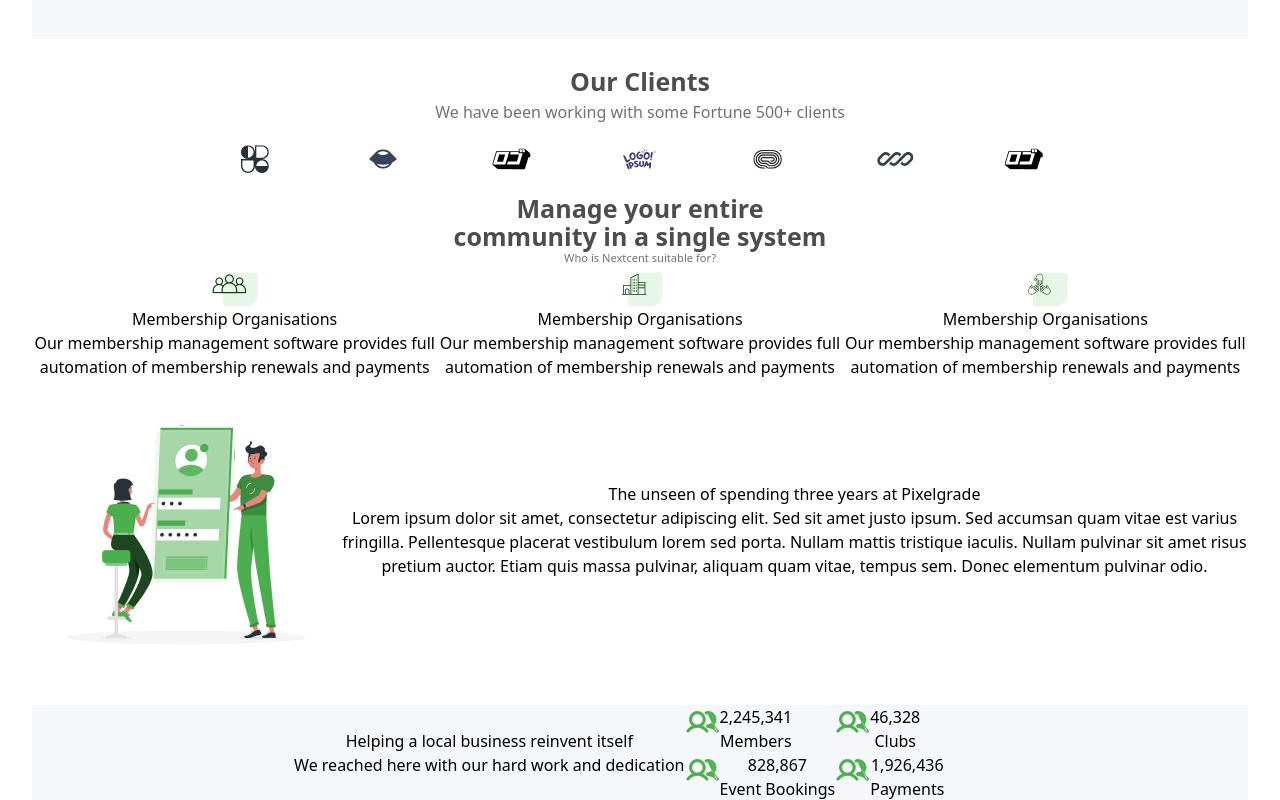
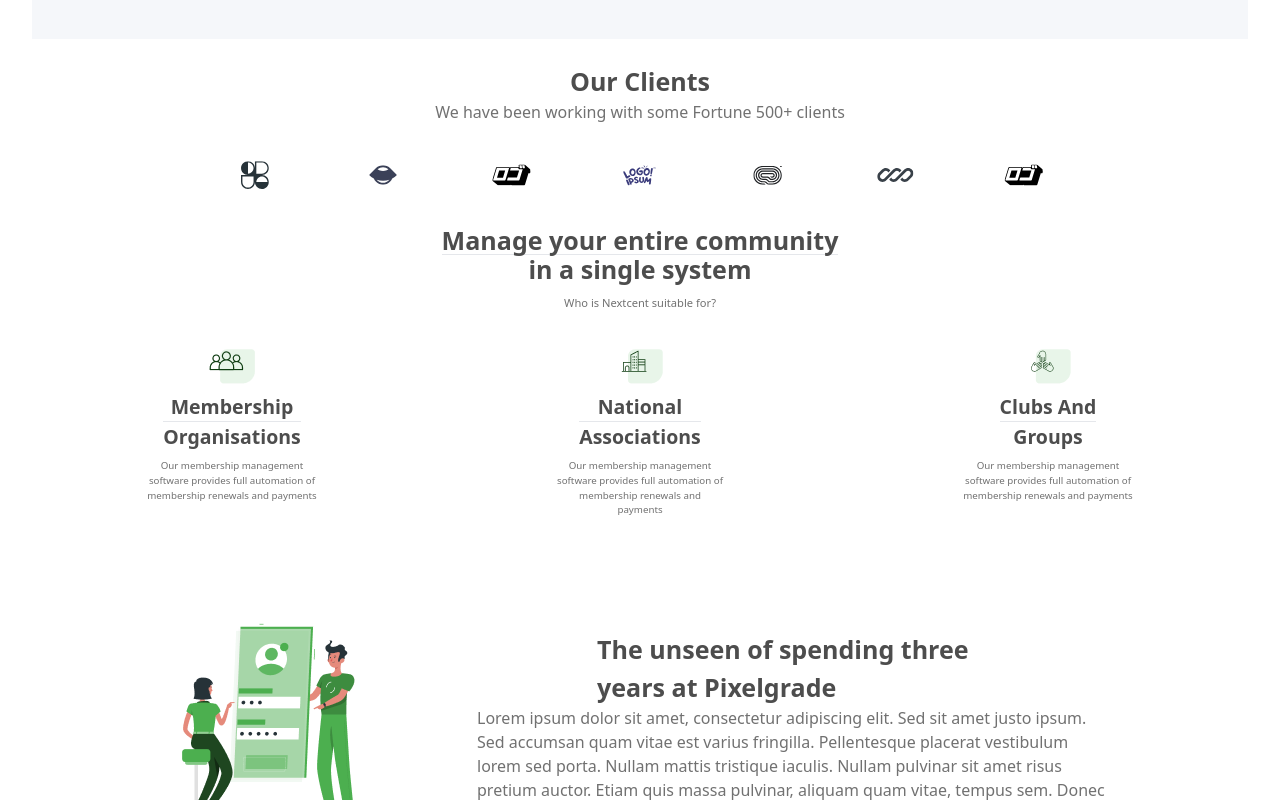
Before and after one commit to Sadjad1366/CW, a React (Vite) app in the folder ReactTest/: page / in a window 1280 px wide. Shown: the part 520-1320 px from the top of the page. Built offline with nearby package versions, Linux system fonts and the light colour scheme.

Commit message:
static widths of Navbar,container,section has been omited and handled with padding and gap

```diff
--- a/ReactTest/src/component/Section.jsx
+++ b/ReactTest/src/component/Section.jsx
@@ -3,8 +3,10 @@ export function Section() {
     //============================ SECTION ==============================
     <div className="w-full flex flex-col items-center mx-auto py-6">
       <h2 className="text-[25.06px] font-semibold text-D-grey">Our Clients</h2>
-      <p className="text-neutral-grey text-[11.14px]cd ">We have been working with some Fortune 500+ clients</p>
-      <div>
+      <p className="text-neutral-grey text-[11.14px]cd ">
+        We have been working with some Fortune 500+ clients
+      </p>
+      <div className="my-4">
         <svg
           width="805"
           height="70"
@@ -190,41 +192,50 @@ export function Section() {
           </defs>
         </svg>
       </div>
-      <h2 className="w-[377.27px] leading-7 text-D-grey text-[25.06px] font-semibold align-text-center">Manage your entire community in a single system</h2>
-      <p className="text-neutral-grey text-[11.14px] leading-[16.71px] font-normal">Who is Nextcent suitable for?</p>
+      <h2 className="leading-7 text-D-grey text-[25.06px] font-semibold align-text-center">
+        Manage your entire community <hr /> in a single system
+      </h2>
+      <p className="text-neutral-grey text-[11.14px] leading-[16.71px] font-normal py-3">
+        Who is Nextcent suitable for?
+      </p>
       {/* ============================ ICON & TEXT ============================= */}
-      <div className="w-full flex justify-between">
+      <div className="w-full flex justify-between my-5">
         <div className="w-full flex flex-col items-center">
           <img src="./assets/images/people-shadow.png" alt="people" />
-          <p>Membership Organisations</p>
-          <p>
+          <h2 className="text-D-grey font-bold text-[19.49px] py-2">
+            Membership <hr /> Organisations
+          </h2>
+          <p className="text-[9.74px] text-neutral-grey px-28 font-normal">
             Our membership management software provides full automation of
             membership renewals and payments
           </p>
         </div>
-        <div className="w-full flex flex-col items-center">
+        <div className="w-full flex flex-col items-center px-3">
           <img src="./assets/images/house-shadow.png" alt="house" />
-          <p>Membership Organisations</p>
-          <p>
+          <h2 className="text-D-grey font-bold text-[19.49px] py-2">
+            National
+            <hr /> Associations
+          </h2>
+          <p className="text-[9.74px] text-neutral-grey px-28 font-normal">
             Our membership management software provides full automation of
             membership renewals and payments
           </p>
         </div>
         <div className="w-full flex flex-col items-center">
           <img src="./assets/images/shadow.png" alt="shadow" />
-          <p>Membership Organisations</p>
-          <p>
+          <h2 className="text-D-grey font-bold text-[19.49px] py-2">Clubs And <hr /> Groups</h2>
+          <p className="text-[9.74px] text-neutral-grey px-28 font-normal">
             Our membership management software provides full automation of
             membership renewals and payments
           </p>
         </div>
       </div>
       {/* ======================= image & text ===================== */}
-      <div className="w-full flex justify-center ">
+      <div className="w-full flex justify-center px-20 py-10 ">
         <img src="./assets/images/Frame-35.png" alt="man-woman-mobile" />
         <div className="flex flex-col justify-center items-center">
-          <h2>The unseen of spending three years at Pixelgrade</h2>
-          <p>
+          <h2 className="text-D-grey text-[25.06px] font-semibold px-44 text-left">The unseen of spending three years at Pixelgrade</h2>
+          <p className="text-neutral-grey font-normal px-14 text-left">
             Lorem ipsum dolor sit amet, consectetur adipiscing elit. Sed sit
             amet justo ipsum. Sed accumsan quam vitae est varius fringilla.
             Pellentesque placerat vestibulum lorem sed porta. Nullam mattis
```
